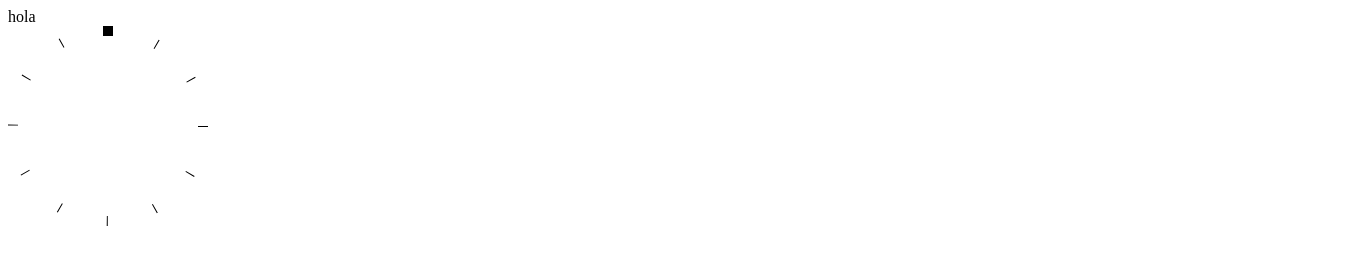
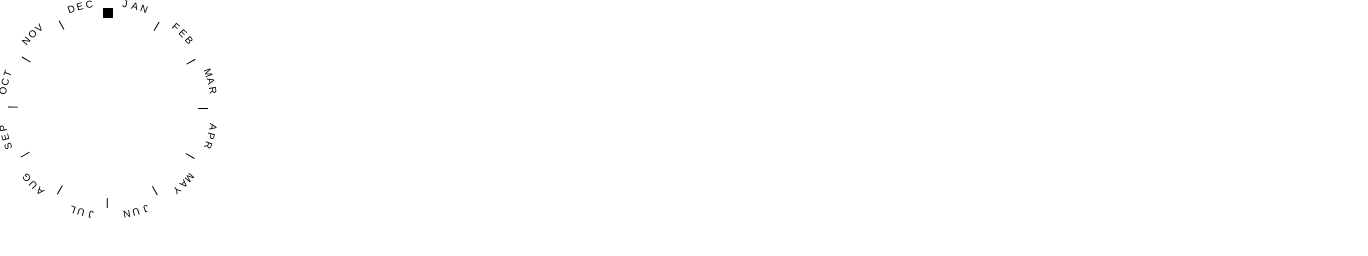
Before and after one commit to carolina-pinzon/cps543.github.io, a plain HTML site: page index.html in a window 1280 px wide. Shown: the whole page, 1368 px wide, since content can reach past the window. Drawn offline with nearby package versions, Linux system fonts and the light colour scheme.

Commit message:
month names without radious change support

```diff
--- a/index.css
+++ b/index.css
@@ -30,3 +30,63 @@ div#innerCircle {
 .circleLines {
     position: relative;
 }
+
+#month-names {
+    position: relative;
+    top: -215px;
+    right: -96px;
+    -webkit-touch-callout: none; /* iOS Safari */
+  -webkit-user-select: none;   /* Chrome/Safari/Opera */
+  -khtml-user-select: none;    /* Konqueror */
+  -moz-user-select: none;      /* Firefox */
+  -ms-user-select: none;       /* Internet Explorer/Edge */
+  user-select: none;
+}
+
+#month-names span {
+    font-size: 10px;
+    font-family: Franklin Gothic, sans-serif;
+    font-weight: 300;
+    height: 112px;
+    width: 8px;
+    display: block;
+    margin-bottom: -112px;
+    transform-origin: bottom center;
+}
+
+#monthNames_0{transform: rotate(10deg);}
+#monthNames_1{transform: rotate(15deg);}
+#monthNames_2{transform: rotate(20deg);}
+#monthNames_3{transform: rotate(40deg);}
+#monthNames_4{transform: rotate(45deg);}
+#monthNames_5{transform: rotate(50deg);}
+#monthNames_6{transform: rotate(70deg);}
+#monthNames_7{transform: rotate(75deg);}
+#monthNames_8{transform: rotate(80deg);}
+#monthNames_9{transform: rotate(100deg);}
+#monthNames_10{transform: rotate(105deg);}
+#monthNames_11{transform: rotate(110deg);}
+#monthNames_12{transform: rotate(130deg);}
+#monthNames_13{transform: rotate(135deg);}
+#monthNames_14{transform: rotate(140deg);}
+#monthNames_15{transform: rotate(160deg);}
+#monthNames_16{transform: rotate(165deg);}
+#monthNames_17{transform: rotate(170deg);}
+#monthNames_18{transform: rotate(190deg);}
+#monthNames_19{transform: rotate(195deg);}
+#monthNames_20{transform: rotate(200deg);}
+#monthNames_21{transform: rotate(220deg);}
+#monthNames_22{transform: rotate(225deg);}
+#monthNames_23{transform: rotate(230deg);}
+#monthNames_24{transform: rotate(250deg);}
+#monthNames_25{transform: rotate(255deg);}
+#monthNames_26{transform: rotate(260deg);}
+#monthNames_27{transform: rotate(280deg);}
+#monthNames_28{transform: rotate(285deg);}
+#monthNames_29{transform: rotate(290deg);}
+#monthNames_30{transform: rotate(310deg);}
+#monthNames_31{transform: rotate(315deg);}
+#monthNames_32{transform: rotate(320deg);}
+#monthNames_33{transform: rotate(340deg);}
+#monthNames_34{transform: rotate(345deg);}
+#monthNames_35{transform: rotate(350deg);}
--- a/index.html
+++ b/index.html
@@ -7,7 +7,6 @@
        	<script src="index.js"></script>
     </head>
     <body id="body">
-        <div>hola</div>
         <div id="time-pair-container">
             <div id="container">
                 <div id ="dynamic-container">
@@ -20,6 +19,29 @@
     			<path fill="none" stroke="#446688" stroke-width="5"/>
     		</svg> -->
         </div>
+<!--<svg xmlns="http://www.w3.org/2000/svg"
+    xmlns:xlink="http://www.w3.org/1999/xlink" viewBox="0 0 500 500">
+<defs>
+    <path d="M243.2, 382.4c-74.8,
+    0-135.5-60.7-135.5-135.5s60.7-135.5,135.5-135.5s135.5, 60.7, 135.5,
+    135.5 S318, 382.4, 243.2, 382.4z" id="textcircle" />
+    <style>
+        text {
+            font-size: 6px;
+            font-family: Franklin Gothic, sans-serif;
+            font-weight: 300;
+            text-transform: uppercase;
+            letter-spacing: 6px;
+        }
+    </style>
+</defs>
+    <text dy="70" textLength="1200">
+        <textPath xlink:href="#textcircle">
+            ENE FEB MAR ABR MAY JUN JUL AGO SEP OCT NOV DIC
+        </textPath>
+    </text>
+</svg>-->
+<div id="month-names"></div>
     </body>
 
 </html>
--- a/index.js
+++ b/index.js
@@ -1,6 +1,8 @@
 var radio = 100;
 
 var arrayMarkerPairs = [];
+
+var months = ['JAN','FEB','MAR','APR','MAY','JUN','JUL','AUG','SEP','OCT','NOV','DEC'];
 
 function rotateAnnotationCropper(offsetSelector, xCoordinate, yCoordinate, cropper, startOrEnd, arc, index){
     var x = xCoordinate - offsetSelector.offset().left - offsetSelector.width()/2;
@@ -147,6 +149,18 @@ function KeyPress(e) {
     }
 }
 
+function addMonthNames() {
+    for (var i = 0; i < months.length; i++) {
+        for (var j = 0; j < months[i].length; j++) {
+            console.log(months[i].charAt(j));
+            var id = i*3 + j;
+            var span = $('<span>', {'id': 'monthNames_' + id}).text(months[i].charAt(j));
+            console.log(span);
+            $('#month-names').append(span);
+        }
+    }
+}
+
 $(document).ready(function(){
     var diametro = radio*2;
 
@@ -248,4 +262,6 @@ $(document).ready(function(){
     document.getElementById('body').appendChild(svg);
     svg.addEventListener("click", createPair);
 
+    addMonthNames();
+
 });
```
